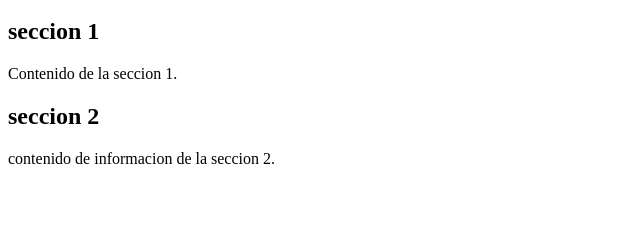
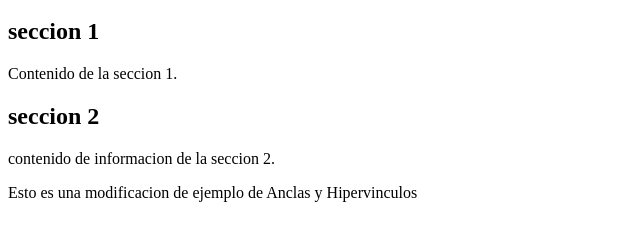
Before and after one commit to JDAVDEC/JULIAN_DAVID_, a plain HTML site: page ejercicio1.html in a window 1280 px wide. Shown: the part 118-358 px from the top of the page, without its empty margins (0-640 px from the left). Drawn offline with Linux system fonts and the light colour scheme.

Commit message:
MODIFICACION PASO 2

```diff
--- a/ejercicio1.html
+++ b/ejercicio1.html
@@ -26,5 +26,7 @@
         <p>contenido de informacion de la seccion 2.</p>
      </section>
 
+     <p>Esto es una modificacion de ejemplo de Anclas y Hipervinculos</p>
+
 </body>
 </html>
```
